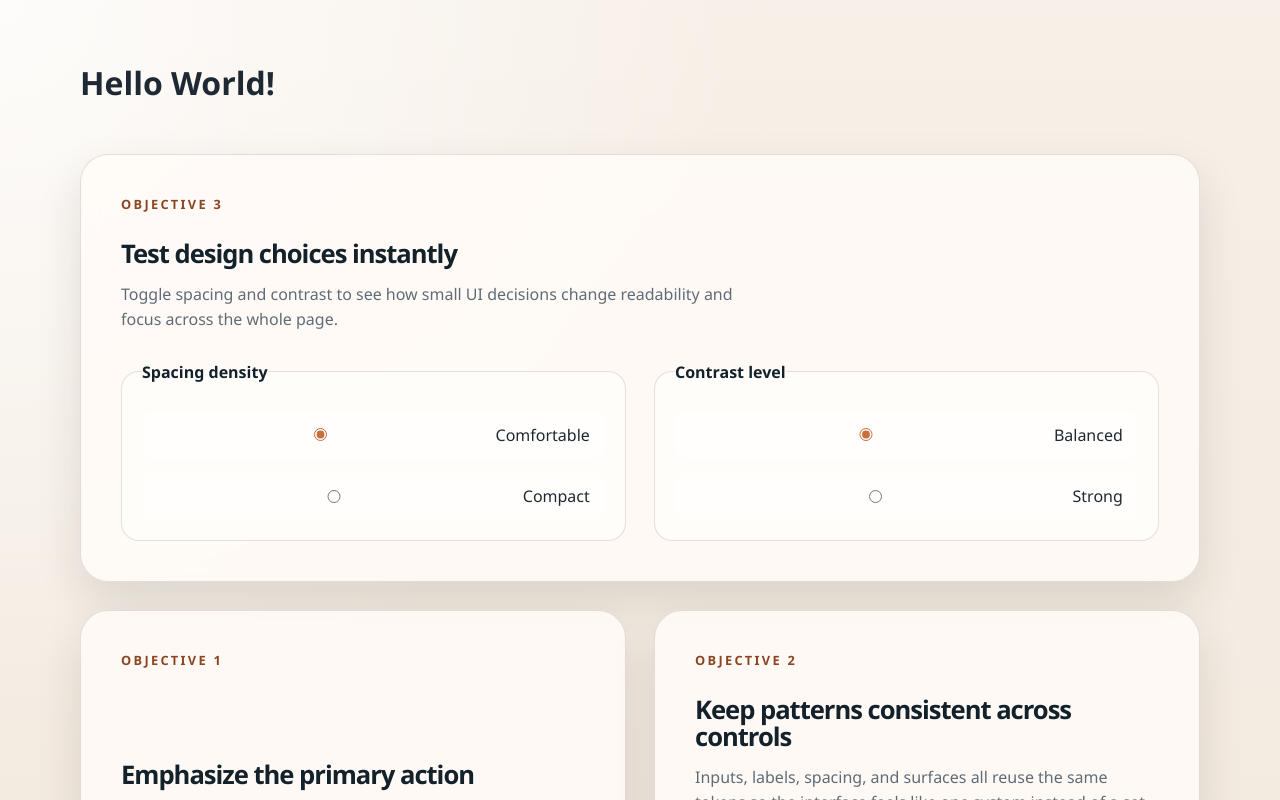
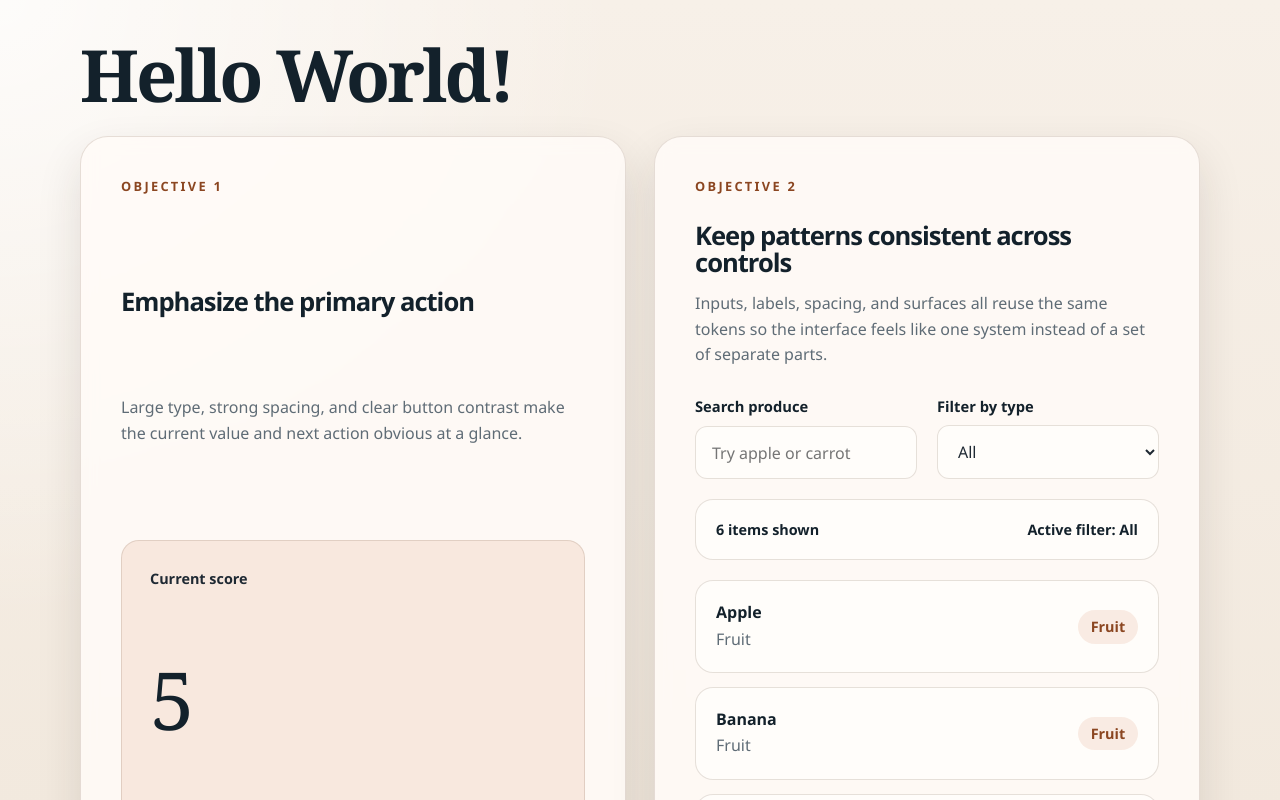
Before and after one commit to TanuskaB/tanuskab-web-cw5, a React (Create React App) app: page / in a window 1280 px wide. Shown: the top 800 px of the page. Built offline with nearby package versions, Linux system fonts and the light colour scheme.

Commit message:
Cleaned up code

```diff
--- a/src/App.css
+++ b/src/App.css
@@ -1,6 +1,5 @@
 :root {
     --bg: #f4efe8;
-    --bg-accent: rgba(255, 255, 255, 0.55);
     --surface: rgba(255, 251, 247, 0.88);
     --surface-strong: #fffdfa;
     --text: #1f2933;
@@ -22,7 +21,6 @@
     --space-4: 1.75rem;
     --space-5: 2.5rem;
     --space-6: 3.5rem;
-    --measure: 70ch;
 }
 
 * {
@@ -54,22 +52,13 @@ body {
     gap: var(--space-4);
 }
 
-.app-shell[data-density="compact"] {
-    --space-2: 0.75rem;
-    --space-3: 1rem;
-    --space-4: 1.35rem;
-    --space-5: 2rem;
-    --space-6: 2.6rem;
-}
-
-.app-shell[data-contrast="strong"] {
-    --surface: #fffdf9;
-    --surface-strong: #ffffff;
-    --text: #15202a;
-    --heading: #09141c;
-    --muted: #42515b;
-    --border: rgba(47, 37, 28, 0.28);
-    --shadow: 0 22px 48px rgba(31, 23, 16, 0.16);
+h1 {
+    margin: 0;
+    color: var(--heading);
+    font-family: Georgia, "Times New Roman", serif;
+    font-size: clamp(2.5rem, 6vw, 4.5rem);
+    line-height: 0.95;
+    letter-spacing: -0.04em;
 }
 
 .panel {
@@ -80,31 +69,12 @@ body {
     backdrop-filter: blur(8px);
 }
 
-.hero {
-    display: grid;
-    gap: var(--space-4);
-    grid-template-columns: minmax(0, 1.7fr) minmax(260px, 1fr);
-    padding: var(--space-6);
-    background:
-        linear-gradient(135deg, rgba(255, 255, 255, 0.84), rgba(255, 248, 241, 0.9)),
-        var(--surface);
-}
-
-.hero-copy h1,
 .section-heading h2 {
     margin: 0;
     color: var(--heading);
     letter-spacing: -0.04em;
 }
 
-.hero-copy h1 {
-    max-width: 12ch;
-    font-family: Georgia, "Times New Roman", serif;
-    font-size: clamp(2.4rem, 4vw, 4.6rem);
-    line-height: 0.96;
-}
-
-.hero-text,
 .section-copy,
 .counter-note,
 .empty-state,
@@ -113,9 +83,7 @@ body {
     line-height: 1.6;
 }
 
-.hero-text,
 .section-copy {
-    max-width: var(--measure);
     margin: 0;
     font-size: 1rem;
 }
@@ -129,41 +97,14 @@ body {
     text-transform: uppercase;
 }
 
-.hero-metrics {
-    display: grid;
-    gap: var(--space-3);
-    align-content: end;
-}
-
-.metric-card,
 .results-summary,
 .counter-display,
-.control-group,
 .produce-item {
     border-radius: var(--radius-medium);
     border: 1px solid var(--border);
     background: var(--surface-strong);
 }
 
-.metric-card {
-    padding: var(--space-3);
-    display: grid;
-    gap: 0.35rem;
-}
-
-.metric-value {
-    font-size: 0.9rem;
-    font-weight: 800;
-    color: var(--accent-deep);
-    letter-spacing: 0.08em;
-}
-
-.metric-label {
-    font-size: 1rem;
-    font-weight: 600;
-}
-
-.controls-panel,
 .feature-card {
     padding: var(--space-5);
 }
@@ -178,47 +119,9 @@ body {
     line-height: 1.05;
 }
 
-.control-grid,
 .content-grid {
     display: grid;
     gap: var(--space-4);
-}
-
-.control-grid {
-    grid-template-columns: repeat(auto-fit, minmax(240px, 1fr));
-    margin-top: var(--space-4);
-}
-
-.control-group {
-    margin: 0;
-    padding: var(--space-3);
-    display: grid;
-    gap: var(--space-2);
-}
-
-.control-group legend {
-    padding: 0;
-    margin-bottom: var(--space-1);
-    font-weight: 700;
-    color: var(--heading);
-}
-
-.segmented-option {
-    display: flex;
-    align-items: center;
-    gap: 0.75rem;
-    padding: 0.8rem 0.95rem;
-    border-radius: var(--radius-small);
-    background: var(--bg-accent);
-    cursor: pointer;
-}
-
-.segmented-option input {
-    accent-color: var(--accent);
-    margin: 0;
-}
-
-.content-grid {
     grid-template-columns: repeat(auto-fit, minmax(320px, 1fr));
 }
 
@@ -383,14 +286,8 @@ button:focus-visible {
         padding: var(--space-3);
     }
 
-    .hero,
-    .controls-panel,
     .feature-card {
         padding: var(--space-4);
-    }
-
-    .hero {
-        grid-template-columns: 1fr;
     }
 
     .results-summary,
--- a/src/App.js
+++ b/src/App.js
@@ -14,91 +14,11 @@ const produce = [
 ];
 
 class App extends Component {
-    constructor(props) {
-        super(props);
-
-        this.state = {
-            density: 'comfortable',
-            contrast: 'balanced'
-        };
-    }
-
-    updateDensity = (event) => {
-        this.setState({ density: event.target.value });
-    }
-
-    updateContrast = (event) => {
-        this.setState({ contrast: event.target.value });
-    }
-
     render() {
-        const { density, contrast } = this.state;
-
         return (
-            <div className="app-shell" data-density={density} data-contrast={contrast}>
+            <div className="app-shell">
                 <main className="app-layout">
                     <HelloWorld />
-
-                    <section className="panel controls-panel" aria-labelledby="controls-title">
-                        <div className="section-heading">
-                            <p className="eyebrow">Objective 3</p>
-                            <h2 id="controls-title">Test design choices instantly</h2>
-                            <p className="section-copy">
-                                Toggle spacing and contrast to see how small UI decisions
-                                change readability and focus across the whole page.
-                            </p>
-                        </div>
-
-                        <div className="control-grid">
-                            <fieldset className="control-group">
-                                <legend>Spacing density</legend>
-                                <label className="segmented-option">
-                                    <input
-                                        type="radio"
-                                        name="density"
-                                        value="comfortable"
-                                        checked={density === 'comfortable'}
-                                        onChange={this.updateDensity}
-                                    />
-                                    <span>Comfortable</span>
-                                </label>
-                                <label className="segmented-option">
-                                    <input
-                                        type="radio"
-                                        name="density"
-                                        value="compact"
-                                        checked={density === 'compact'}
-                                        onChange={this.updateDensity}
-                                    />
-                                    <span>Compact</span>
-                                </label>
-                            </fieldset>
-
-                            <fieldset className="control-group">
-                                <legend>Contrast level</legend>
-                                <label className="segmented-option">
-                                    <input
-                                        type="radio"
-                                        name="contrast"
-                                        value="balanced"
-                                        checked={contrast === 'balanced'}
-                                        onChange={this.updateContrast}
-                                    />
-                                    <span>Balanced</span>
-                                </label>
-                                <label className="segmented-option">
-                                    <input
-                                        type="radio"
-                                        name="contrast"
-                                        value="strong"
-                                        checked={contrast === 'strong'}
-                                        onChange={this.updateContrast}
-                                    />
-                                    <span>Strong</span>
-                                </label>
-                            </fieldset>
-                        </div>
-                    </section>
 
                     <section className="content-grid">
                         <Counter />
```
